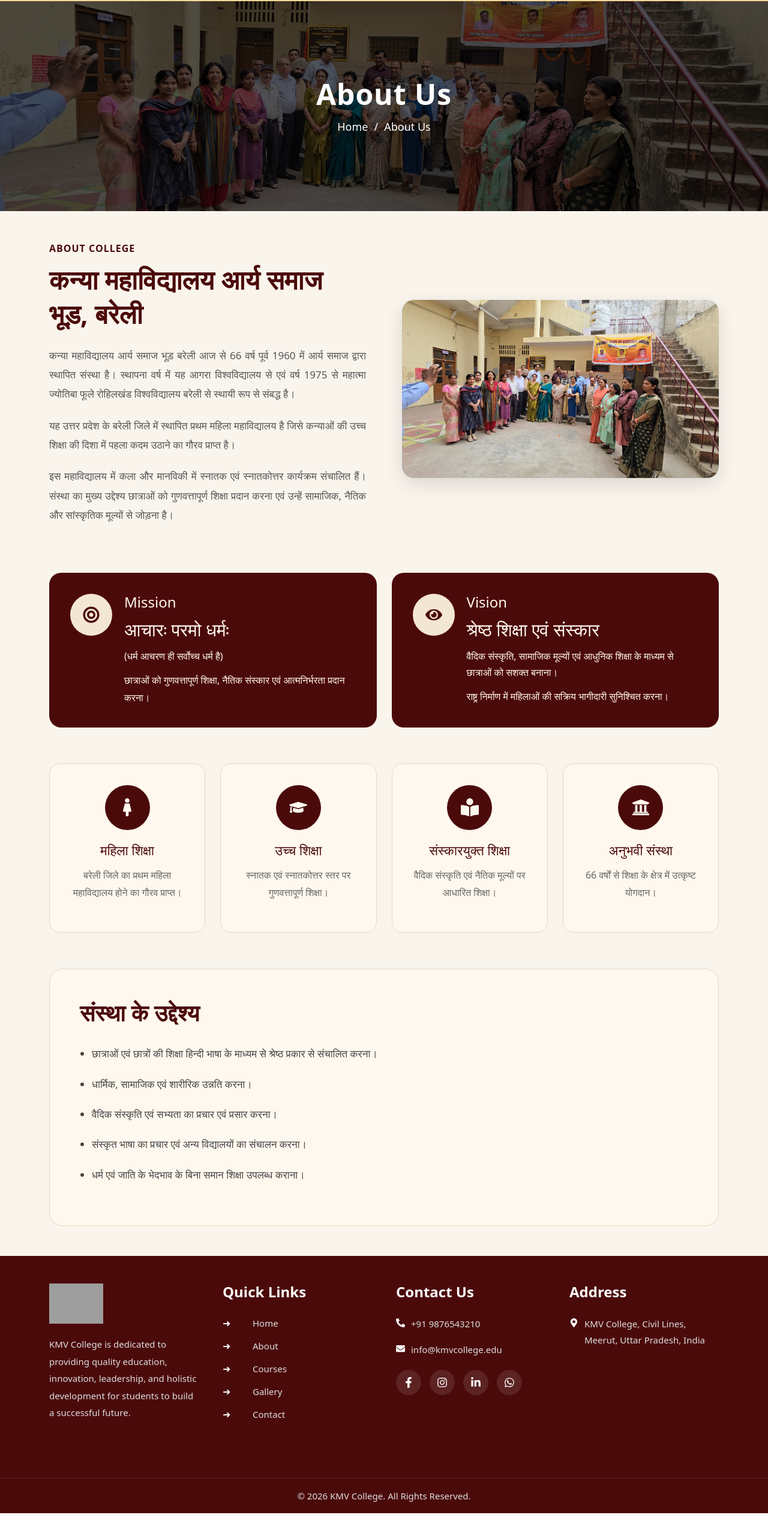
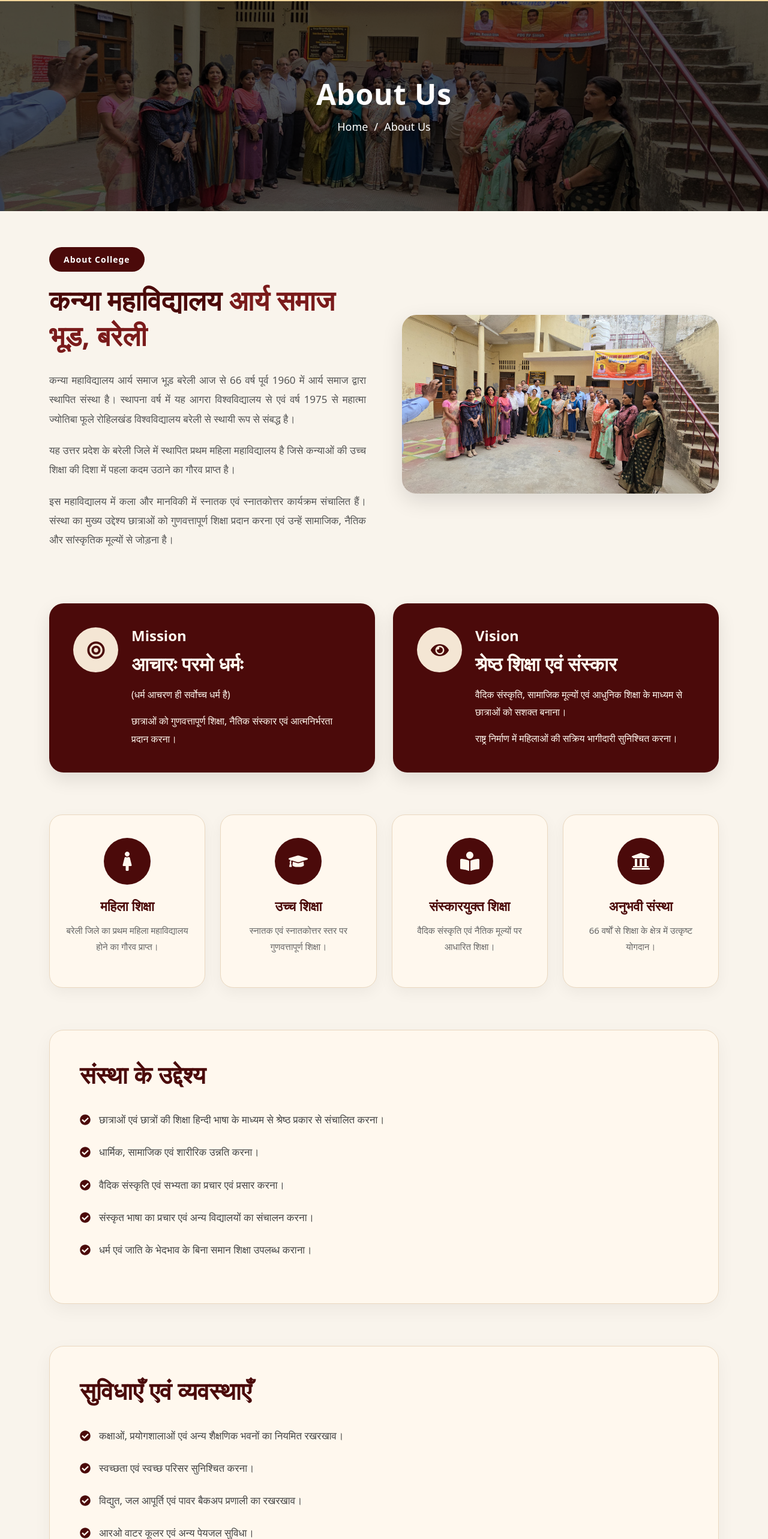
Before and after one commit to rishab-sudo/KMV-Bly, a React (Create React App) app: page /about in a window 1280 px wide. Shown: the part 168-2734 px from the top of the page at 60% size. Before the commit the page ends 2691 px from the top, so only its background shows below. Built offline with nearby package versions, Linux system fonts and the light colour scheme; grey boxes are pictures that could not be loaded.

Commit message:
27may2026

```diff
--- a/src/components/HomeGallery.js
+++ b/src/components/HomeGallery.js
@@ -55,8 +55,7 @@ const HomeGallery = () => {
           </h2>
 
           <p className="home-gallery-text">
-            Explore memorable moments, campus life,
-            academic activities and events at KMV College.
+         केएमवी कॉलेज के यादगार पलों, परिसर जीवन, शैक्षणिक गतिविधियों एवं विभिन्न कार्यक्रमों को जानें।
           </p>
 
         </div>
--- a/src/pages/About.css
+++ b/src/pages/About.css
@@ -1,58 +1,58 @@
-/* About.css */
+/* =========================
+   ABOUT PAGE
+========================= */
 
 .about-page {
+  width: 100%;
   background: #f9f4ec;
+  overflow: hidden;
 }
 
-/* ABOUT SECTION */
+/* =========================
+   ABOUT SECTION
+========================= */
 
 .about-section {
-  padding: 50px 0;
+  padding: 60px 0;
 }
 
 .about-wrapper {
   display: flex;
   align-items: center;
   gap: 60px;
-  margin-bottom: 60px;
+  margin-bottom: 70px;
   flex-wrap: wrap;
 }
+
+/* CONTENT */
 
 .about-content {
   flex: 1;
   min-width: 320px;
 }
 
-.about-image-wrapper {
-  flex: 1;
-  min-width: 320px;
-}
-
-.about-image {
-  width: 100%;
-  border-radius: 20px;
-  object-fit: cover;
-  box-shadow: 0 10px 30px rgba(0,0,0,0.12);
-}
-
 .about-tag {
-  color: #4B0A0A;
+  display: inline-block;
+  background: #4B0A0A;
+  color: #fff;
+  padding: 10px 24px;
+  border-radius: 40px;
+  font-size: 14px;
   font-weight: 600;
+  margin-bottom: 18px;
   letter-spacing: 1px;
-  margin-bottom: 12px;
-  text-transform: uppercase;
 }
 
 .about-heading {
-  font-size: 44px;
+  font-size: 46px;
   line-height: 1.3;
   font-weight: 700;
   color: #4B0A0A;
-  margin-bottom: 25px;
+  margin-bottom: 28px;
 }
 
 .about-heading span {
-  color: #4B0A0A;
+  color: #7a1b1b;
 }
 
 .about-description {
@@ -63,75 +63,102 @@
   text-align: justify;
 }
 
-/* MISSION VISION */
+/* IMAGE */
+
+.about-image-wrapper {
+  flex: 1;
+  min-width: 320px;
+}
+
+.about-image {
+  width: 100%;
+  height: 100%;
+  border-radius: 24px;
+  object-fit: cover;
+  box-shadow: 0 12px 35px rgba(0,0,0,0.12);
+}
+
+/* =========================
+   MISSION VISION
+========================= */
 
 .mission-vision-wrapper {
   display: grid;
   grid-template-columns: repeat(2, 1fr);
-  gap: 25px;
-  margin-bottom: 60px;
+  gap: 30px;
+  margin-bottom: 70px;
 }
 
 .mv-card {
-  background: #4b0a0a;
+  background: #4B0A0A;
   color: #fff8ee;
-  border-radius: 20px;
-  padding: 35px;
+  border-radius: 24px;
+  padding: 40px;
   display: flex;
-  gap: 20px;
+  gap: 22px;
   align-items: flex-start;
+  box-shadow: 0 12px 30px rgba(0,0,0,0.10);
 }
 
 .mv-icon {
-  width: 70px;
-  height: 70px;
-  min-width: 70px;
+  width: 75px;
+  height: 75px;
+  min-width: 75px;
   background: #f4e6d4;
   color: #4B0A0A;
   border-radius: 50%;
+
   display: flex;
   align-items: center;
   justify-content: center;
-  font-size: 28px;
+
+  font-size: 30px;
 }
 
 .mv-card h3 {
   font-size: 24px;
   margin-bottom: 10px;
+  font-weight: 600;
 }
 
 .mv-card h2 {
-  font-size: 30px;
-  margin-bottom: 10px;
+  font-size: 32px;
+  margin-bottom: 14px;
   line-height: 1.4;
+  font-weight: 700;
 }
 
 .mv-card p {
-  margin-bottom: 12px;
-  line-height: 1.7;
+  margin-bottom: 14px;
+  line-height: 1.8;
+  font-size: 16px;
 }
 
 .mv-card span {
-  line-height: 1.8;
+  line-height: 1.9;
   display: block;
+  font-size: 16px;
 }
 
-/* FEATURES */
+/* =========================
+   FEATURES
+========================= */
 
 .features-grid {
   display: grid;
   grid-template-columns: repeat(4, 1fr);
   gap: 25px;
-  margin-bottom: 60px;
+  margin-bottom: 70px;
 }
 
 .feature-card {
   background: #fff8ee;
   border: 1px solid #ead8c0;
-  padding: 35px 25px;
-  border-radius: 18px;
+  padding: 38px 25px;
+  border-radius: 22px;
   text-align: center;
-  transition: 0.3s ease;
+  transition: 0.4s ease;
+  box-shadow: 0 8px 24px rgba(0,0,0,0.05);
 }
 
 .feature-card:hover {
@@ -139,58 +166,131 @@
 }
 
 .feature-icon {
-  width: 75px;
-  height: 75px;
+  width: 78px;
+  height: 78px;
   background: #4B0A0A;
   color: #fff8ee;
   border-radius: 50%;
+
   display: flex;
   align-items: center;
   justify-content: center;
+
   margin: auto;
-  margin-bottom: 20px;
-  font-size: 30px;
+  margin-bottom: 22px;
+
+  font-size: 32px;
 }
 
 .feature-card h4 {
   color: #4B0A0A;
   margin-bottom: 15px;
   font-size: 22px;
+  font-weight: 700;
 }
 
 .feature-card p {
   color: #666;
   line-height: 1.8;
+  font-size: 15px;
 }
 
-/* OBJECTIVE */
+/* =========================
+   OBJECTIVES
+========================= */
 
 .objective-box {
   background: #fff8ee;
   border: 1px solid #ead8c0;
-  border-radius: 22px;
+  border-radius: 24px;
   padding: 50px;
+  margin-bottom: 70px;
+  box-shadow: 0 10px 30px rgba(0,0,0,0.05);
 }
 
 .objective-box h2 {
   color: #4B0A0A;
-  font-size: 38px;
-  margin-bottom: 30px;
+  font-size: 40px;
+  margin-bottom: 35px;
   font-weight: 700;
 }
 
+/* LIST */
+
 .objective-box ul {
-  padding-left: 20px;
+  list-style: none;
+  padding: 0;
+  margin: 0;
 }
 
 .objective-box li {
-  margin-bottom: 18px;
+  display: flex;
+  align-items: flex-start;
+  gap: 14px;
+
+  margin-bottom: 22px;
+
   line-height: 1.9;
   color: #444;
   font-size: 17px;
 }
 
-/* RESPONSIVE */
+.objective-list-icon {
+  color: #4B0A0A;
+  font-size: 18px;
+  margin-top: 7px;
+  flex-shrink: 0;
+}
+/* =========================
+   BENEFITS
+========================= */
+
+.benifits {
+  background: #fff8ee;
+  border: 1px solid #ead8c0;
+  border-radius: 24px;
+  padding: 50px;
+  margin-bottom: 70px;
+  box-shadow: 0 10px 30px rgba(0,0,0,0.05);
+}
+
+.benifits h2 {
+  color: #4B0A0A;
+  font-size: 40px;
+  margin-bottom: 35px;
+  font-weight: 700;
+}
+
+/* LIST */
+
+.benifits ul {
+  list-style: none;
+  padding: 0;
+  margin: 0;
+}
+
+.benifits li {
+  display: flex;
+  align-items: flex-start;
+  gap: 14px;
+
+  margin-bottom: 22px;
+
+  line-height: 1.9;
+  color: #444;
+  font-size: 17px;
+}
+
+.benifits-icon {
+  color: #4B0A0A;
+  font-size: 18px;
+  margin-top: 7px;
+  flex-shrink: 0;
+}
+
+/* =========================
+   RESPONSIVE
+========================= */
 
 @media (max-width: 992px) {
 
@@ -202,40 +302,75 @@
     grid-template-columns: repeat(2, 1fr);
   }
 
+
+
   .about-heading {
-    font-size: 36px;
+    font-size: 38px;
   }
+
+}
+
+@media (max-width: 768px) {
+
+  .about-section {
+    padding: 50px 0;
+  }
+
+  .about-wrapper {
+    gap: 40px;
+  }
+
+  .about-heading {
+    font-size: 32px;
+  }
+
+  .about-description {
+    font-size: 15px;
+  }
+
+  .mv-card {
+    flex-direction: column;
+    padding: 30px;
+  }
+
+  .mv-card h2 {
+    font-size: 26px;
+  }
+
+ .objective-box li,
+.benifits li {
+  font-size: 15px;
+}
+
+.objective-box h2,
+.benifits h2 {
+  font-size: 26px;
+}
 
 }
 
 @media (max-width: 576px) {
 
-  .about-section {
-    padding: 50px 0;
+  .features-grid {
+    grid-template-columns: 1fr;
   }
 
   .about-heading {
     font-size: 28px;
   }
 
-  .features-grid {
-    grid-template-columns: 1fr;
+  .feature-card {
+    padding: 30px 22px;
   }
 
-  .objective-box {
-    padding: 30px;
-  }
+.objective-box li,
+.benifits li {
+  font-size: 15px;
+}
 
-  .mv-card {
-    flex-direction: column;
-  }
-
-  .mv-card h2 {
-    font-size: 24px;
-  }
-
-  .objective-box h2 {
-    font-size: 28px;
-  }
+.objective-box h2,
+.benifits h2 {
+  font-size: 26px;
+}
 
 }
--- a/src/pages/About.js
+++ b/src/pages/About.js
@@ -1,5 +1,6 @@
 import React from "react";
 import TopBanner from "../components/TopBanner";
+
 import {
   FaUniversity,
   FaBookReader,
@@ -7,93 +8,121 @@ import {
   FaFemale,
   FaBullseye,
   FaEye,
+  FaCheckCircle,
+  FaCircle,
 } from "react-icons/fa";
+
 import "./About.css";
 
 const About = () => {
+
   const features = [
+
     {
       icon: <FaFemale />,
       title: "महिला शिक्षा",
       text: "बरेली जिले का प्रथम महिला महाविद्यालय होने का गौरव प्राप्त।",
     },
+
     {
       icon: <FaGraduationCap />,
       title: "उच्च शिक्षा",
       text: "स्नातक एवं स्नातकोत्तर स्तर पर गुणवत्तापूर्ण शिक्षा।",
     },
+
     {
       icon: <FaBookReader />,
       title: "संस्कारयुक्त शिक्षा",
       text: "वैदिक संस्कृति एवं नैतिक मूल्यों पर आधारित शिक्षा।",
     },
+
     {
       icon: <FaUniversity />,
       title: "अनुभवी संस्था",
       text: "66 वर्षों से शिक्षा के क्षेत्र में उत्कृष्ट योगदान।",
     },
+
   ];
 
   return (
+
     <div className="about-page">
+
+      {/* TOP BANNER */}
+
       <TopBanner
         title="About Us"
         currentPage="About Us"
         backgroundImage="/images/kmv-banner1.jpeg"
       />
 
+      {/* ABOUT SECTION */}
+
       <section className="about-section">
+
         <div className="container">
 
-          {/* ABOUT SECTION */}
+          {/* ABOUT WRAPPER */}
 
           <div className="about-wrapper">
 
+            {/* LEFT CONTENT */}
+
             <div className="about-content">
 
-              <p className="about-tag">About College</p>
+              <p className="about-tag">
+                About College
+              </p>
 
               <h2 className="about-heading">
-                कन्या महाविद्यालय <span>आर्य समाज भूड़, बरेली</span>
+                कन्या महाविद्यालय
+                <span> आर्य समाज भूड़, बरेली</span>
               </h2>
 
               <p className="about-description">
-                कन्या महाविद्यालय आर्य समाज भूड़ बरेली आज से 66 वर्ष पूर्व
-                1960 में आर्य समाज द्वारा स्थापित संस्था है। स्थापना वर्ष में
-                यह आगरा विश्वविद्यालय से एवं वर्ष 1975 से महात्मा ज्योतिबा फूले
-                रोहिलखंड विश्वविद्यालय बरेली से स्थायी रूप से संबद्ध है।
+                कन्या महाविद्यालय आर्य समाज भूड़ बरेली आज से
+                66 वर्ष पूर्व 1960 में आर्य समाज द्वारा स्थापित
+                संस्था है। स्थापना वर्ष में यह आगरा विश्वविद्यालय
+                से एवं वर्ष 1975 से महात्मा ज्योतिबा फूले
+                रोहिलखंड विश्वविद्यालय बरेली से स्थायी रूप से
+                संबद्ध है।
               </p>
 
               <p className="about-description">
-                यह उत्तर प्रदेश के बरेली जिले में स्थापित प्रथम महिला
-                महाविद्यालय है जिसे कन्याओं की उच्च शिक्षा की दिशा में पहला कदम
-                उठाने का गौरव प्राप्त है।
+                यह उत्तर प्रदेश के बरेली जिले में स्थापित प्रथम
+                महिला महाविद्यालय है जिसे कन्याओं की उच्च शिक्षा
+                की दिशा में पहला कदम उठाने का गौरव प्राप्त है।
               </p>
 
               <p className="about-description">
-                इस महाविद्यालय में कला और मानविकी में स्नातक एवं स्नातकोत्तर
-                कार्यक्रम संचालित हैं। संस्था का मुख्य उद्देश्य छात्राओं को
-                गुणवत्तापूर्ण शिक्षा प्रदान करना एवं उन्हें सामाजिक, नैतिक और
-                सांस्कृतिक मूल्यों से जोड़ना है।
+                इस महाविद्यालय में कला और मानविकी में स्नातक एवं
+                स्नातकोत्तर कार्यक्रम संचालित हैं। संस्था का मुख्य
+                उद्देश्य छात्राओं को गुणवत्तापूर्ण शिक्षा प्रदान
+                करना एवं उन्हें सामाजिक, नैतिक और सांस्कृतिक
+                मूल्यों से जोड़ना है।
               </p>
 
             </div>
 
+            {/* RIGHT IMAGE */}
+
             <div className="about-image-wrapper">
+
               <img
                 src="/images/kmv-banner1.jpeg"
                 alt="College"
                 className="about-image"
               />
+
             </div>
 
           </div>
 
-          {/* MISSION VISION SINGLE ROW */}
+          {/* MISSION VISION */}
 
           <div className="mission-vision-wrapper">
 
-            {/* Mission */}
+            {/* MISSION */}
 
             <div className="mv-card">
 
@@ -102,21 +131,28 @@ const About = () => {
               </div>
 
               <div>
+
                 <h3>Mission</h3>
 
-                <h2>आचारः परमो धर्मः</h2>
+                <h2>
+                  आचारः परमो धर्मः
+                </h2>
 
-                <p>(धर्म आचरण ही सर्वोच्च धर्म है)</p>
+                <p>
+                  (धर्म आचरण ही सर्वोच्च धर्म है)
+                </p>
 
                 <span>
-                  छात्राओं को गुणवत्तापूर्ण शिक्षा, नैतिक संस्कार एवं
-                  आत्मनिर्भरता प्रदान करना।
+                  छात्राओं को गुणवत्तापूर्ण शिक्षा,
+                  नैतिक संस्कार एवं आत्मनिर्भरता
+                  प्रदान करना।
                 </span>
+
               </div>
 
             </div>
 
-            {/* Vision */}
+            {/* VISION */}
 
             <div className="mv-card">
 
@@ -125,18 +161,24 @@ const About = () => {
               </div>
 
               <div>
+
                 <h3>Vision</h3>
 
-                <h2>श्रेष्ठ शिक्षा एवं संस्कार</h2>
+                <h2>
+                  श्रेष्ठ शिक्षा एवं संस्कार
+                </h2>
 
                 <p>
-                  वैदिक संस्कृति, सामाजिक मूल्यों एवं आधुनिक शिक्षा के माध्यम से
-                  छात्राओं को सशक्त बनाना।
+                  वैदिक संस्कृति, सामाजिक मूल्यों एवं
+                  आधुनिक शिक्षा के माध्यम से छात्राओं
+                  को सशक्त बनाना।
                 </p>
 
                 <span>
-                  राष्ट्र निर्माण में महिलाओं की सक्रिय भागीदारी सुनिश्चित करना।
+                  राष्ट्र निर्माण में महिलाओं की सक्रिय
+                  भागीदारी सुनिश्चित करना।
                 </span>
+
               </div>
 
             </div>
@@ -148,17 +190,26 @@ const About = () => {
           <div className="features-grid">
 
             {features.map((item, index) => (
-              <div className="feature-card" key={index}>
+
+              <div
+                className="feature-card"
+                key={index}
+              >
 
                 <div className="feature-icon">
                   {item.icon}
                 </div>
 
-                <h4>{item.title}</h4>
+                <h4>
+                  {item.title}
+                </h4>
 
-                <p>{item.text}</p>
+                <p>
+                  {item.text}
+                </p>
 
               </div>
+
             ))}
 
           </div>
@@ -167,36 +218,179 @@ const About = () => {
 
           <div className="objective-box">
 
-            <h2>संस्था के उद्देश्य</h2>
+            <h2>
+              संस्था के उद्देश्य
+            </h2>
 
             <ul>
+
               <li>
-                छात्राओं एवं छात्रों की शिक्षा हिन्दी भाषा के माध्यम से
-                श्रेष्ठ प्रकार से संचालित करना।
+
+                <FaCheckCircle className="objective-list-icon" />
+
+                <span>
+                  छात्राओं एवं छात्रों की शिक्षा हिन्दी
+                  भाषा के माध्यम से श्रेष्ठ प्रकार से
+                  संचालित करना।
+                </span>
+
               </li>
 
               <li>
-                धार्मिक, सामाजिक एवं शारीरिक उन्नति करना।
+
+                <FaCheckCircle className="objective-list-icon" />
+
+                <span>
+                  धार्मिक, सामाजिक एवं शारीरिक उन्नति
+                  करना।
+                </span>
+
               </li>
 
               <li>
-                वैदिक संस्कृति एवं सभ्यता का प्रचार एवं प्रसार करना।
+
+                <FaCheckCircle className="objective-list-icon" />
+
+                <span>
+                  वैदिक संस्कृति एवं सभ्यता का प्रचार
+                  एवं प्रसार करना।
+                </span>
+
               </li>
 
               <li>
-                संस्कृत भाषा का प्रचार एवं अन्य विद्यालयों का संचालन करना।
+
+                <FaCheckCircle className="objective-list-icon" />
+
+                <span>
+                  संस्कृत भाषा का प्रचार एवं अन्य
+                  विद्यालयों का संचालन करना।
+                </span>
+
               </li>
 
               <li>
-                धर्म एवं जाति के भेदभाव के बिना समान शिक्षा उपलब्ध कराना।
+
+                <FaCheckCircle className="objective-list-icon" />
+
+                <span>
+                  धर्म एवं जाति के भेदभाव के बिना
+                  समान शिक्षा उपलब्ध कराना।
+                </span>
+
               </li>
+
             </ul>
 
           </div>
 
+          {/* BENEFITS */}
+
+       {/* BENEFITS */}
+
+<div className="objective-box">
+
+  <h2>
+    सुविधाएँ एवं व्यवस्थाएँ
+  </h2>
+
+  <ul>
+
+    <li>
+
+      <FaCheckCircle className="objective-list-icon" />
+
+      <span>
+        कक्षाओं, प्रयोगशालाओं एवं अन्य
+        शैक्षणिक भवनों का नियमित रखरखाव।
+      </span>
+
+    </li>
+
+    <li>
+
+      <FaCheckCircle className="objective-list-icon" />
+
+      <span>
+        स्वच्छता एवं स्वच्छ परिसर सुनिश्चित करना।
+      </span>
+
+    </li>
+
+    <li>
+
+      <FaCheckCircle className="objective-list-icon" />
+
+      <span>
+        विद्युत, जल आपूर्ति एवं पावर बैकअप
+        प्रणाली का रखरखाव।
+      </span>
+
+    </li>
+
+    <li>
+
+      <FaCheckCircle className="objective-list-icon" />
+
+      <span>
+        आरओ वाटर कूलर एवं अन्य पेयजल सुविधा।
+      </span>
+
+    </li>
+
+    <li>
+
+      <FaCheckCircle className="objective-list-icon" />
+
+      <span>
+        सुरक्षा एवं निगरानी प्रणाली का
+        सुचारु संचालन।
+      </span>
+
+    </li>
+
+    <li>
+
+      <FaCheckCircle className="objective-list-icon" />
+
+      <span>
+        मरम्मत एवं अनुरक्षण कार्यों की व्यवस्था।
+      </span>
+
+    </li>
+
+    <li>
+
+      <FaCheckCircle className="objective-list-icon" />
+
+      <span>
+        बाजार से आधे दामों पर महाविद्यालय
+        की छात्राओं को चित्रकला विभाग से
+        पुरानी कैनवास का विक्रय।
+      </span>
+
+    </li>
+
+    <li>
+
+      <FaCheckCircle className="objective-list-icon" />
+
+      <span>
+        छात्राओं के लिए शिकायत निवारण प्रकोष्ठ।
+      </span>
+
+    </li>
+
+  </ul>
+
+</div>
+
         </div>
+
       </section>
+
     </div>
+
   );
 };
 
```
Also changed, not shown: src/components/HomeCourses.js (+2 -5 lines), src/components/Navbar.js (+4 -25 lines).
